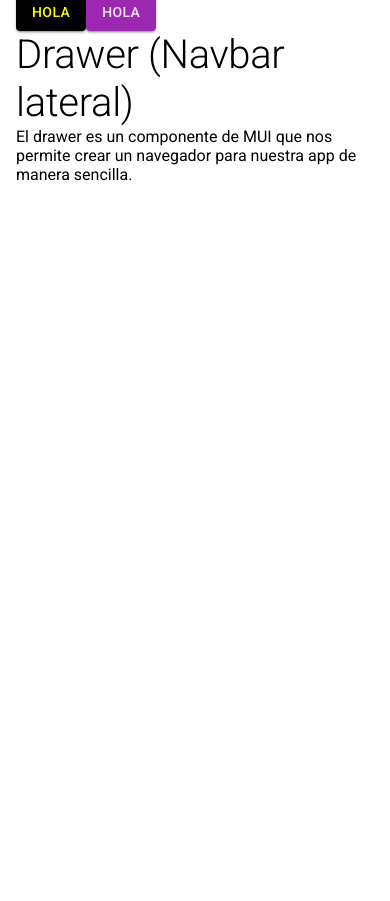
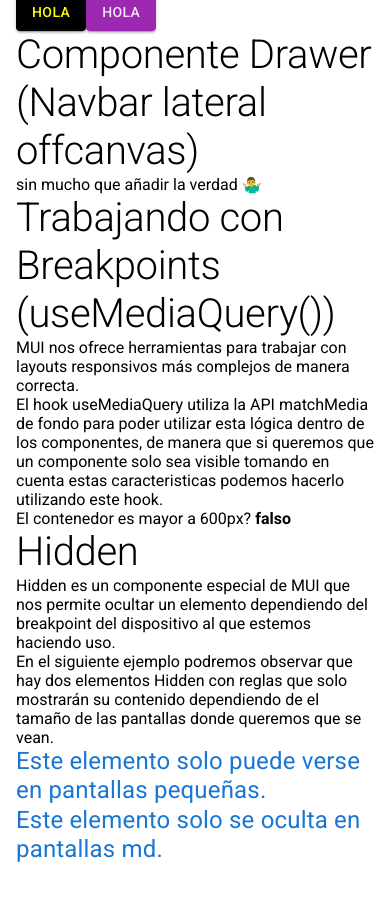
Before and after one commit to sberrus/bluuweb-material-ui, a React (Vite) app: page / in a window 390 px wide. Shown: the part 2761-3662 px from the top of the page. Before the commit the page ends 2964 px from the top, so only its background shows below. Built offline with nearby package versions, Linux system fonts and the light colour scheme.

Commit message:
Trabajando con los breakpoints

```diff
--- a/src/App.tsx
+++ b/src/App.tsx
@@ -1,5 +1,6 @@
-import { Button, Link, ButtonGroup, Container, Typography } from "@mui/material";
+import { Container } from "@mui/material";
 import Header from "./components/Header/Header";
+import MuiBreakpoints from "./components/MuiBreakpoints/MuiBreakpoints";
 import MuiComponents from "./components/MuiComponents/MuiComponents";
 import MuiCreateTheme from "./components/MuiCreateTheme/MuiCreateTheme";
 import MuiDrawer from "./components/MuiDrawer/MuiDrawer";
@@ -12,7 +13,11 @@ const App = () => {
 	return (
 		<>
 			<NavbarComponent />
-			<Container>
+			<Container
+				sx={{
+					marginBottom: "3em",
+				}}
+			>
 				<Header />
 				<MuiComponents />
 				<MuiIcons />
@@ -20,6 +25,7 @@ const App = () => {
 				<MuiMakeStyles />
 				<MuiCreateTheme />
 				<MuiDrawer />
+				<MuiBreakpoints />
 			</Container>
 		</>
 	);
--- /dev/null
+++ b/src/components/MuiBreakpoints/MuiBreakpoints.tsx
@@ -0,0 +1,58 @@
+import React from "react";
+import Typography from "@mui/material/Typography";
+import { Hidden, useMediaQuery } from "@mui/material";
+
+const MuiBreakpoints = () => {
+	const matches = useMediaQuery("(min-width:600px)");
+	return (
+		<div>
+			<Typography variant="h2">Trabajando con Breakpoints (useMediaQuery())</Typography>
+			<p>MUI nos ofrece herramientas para trabajar con layouts responsivos más complejos de manera correcta.</p>
+			<p>
+				El hook useMediaQuery utiliza la API matchMedia de fondo para poder utilizar esta lógica dentro de los
+				componentes, de manera que si queremos que un componente solo sea visible tomando en cuenta estas
+				caracteristicas podemos hacerlo utilizando este hook.
+			</p>
+			<div>
+				El contenedor es mayor a 600px? <b>{matches ? "verdadero" : "falso"}</b>
+			</div>
+
+			<Typography variant="h2">Hidden</Typography>
+			<p>
+				Hidden es un componente especial de MUI que nos permite ocultar un elemento dependiendo del breakpoint del
+				dispositivo al que estemos haciendo uso.
+			</p>
+
+			<p>
+				En el siguiente ejemplo podremos observar que hay dos elementos Hidden con reglas que solo mostrarán su
+				contenido dependiendo de el tamaño de las pantallas donde queremos que se vean.
+			</p>
+			<Hidden smDown>
+				<Typography variant="h4" color="primary">
+					Este elemento solo puede verse en pantallas grandes.
+				</Typography>
+			</Hidden>
+			<Hidden smUp>
+				<Typography variant="h4" color="primary">
+					Este elemento solo puede verse en pantallas pequeñas.
+				</Typography>
+			</Hidden>
+
+			{/* Una de las caracteristicas imporatntes es si quremos que un elemento solo se esconda en un breakpoint en especifico como en el siguiente ejemplo que solo se esconderá si el breakpoint es lg */}
+			<Hidden only="md">
+				<Typography variant="h4" color="primary">
+					Este elemento solo se oculta en pantallas md.
+				</Typography>
+			</Hidden>
+
+			{/* Lo mismo ocurre si solo deseamos que se oculte en ciertos breakpoints definidos */}
+			<Hidden only={["xs", "md"]}>
+				<Typography variant="h4" color="primary">
+					Este elemento se ocultará en pantallas md y xl.
+				</Typography>
+			</Hidden>
+		</div>
+	);
+};
+
+export default MuiBreakpoints;
--- a/src/components/MuiDrawer/MuiDrawer.tsx
+++ b/src/components/MuiDrawer/MuiDrawer.tsx
@@ -5,12 +5,9 @@ const MuiDrawer = () => {
 	return (
 		<>
 			<Typography variant="h2" color="dark">
-				Drawer (Navbar lateral)
+				Componente Drawer (Navbar lateral offcanvas)
 			</Typography>
-			<p>
-				El drawer es un componente de MUI que nos permite crear un navegador para nuestra app de manera sencilla.
-			</p>
-			<NavbarMenu />
+			<p>sin mucho que añadir la verdad 🤷‍♂️</p>
 		</>
 	);
 };
```
